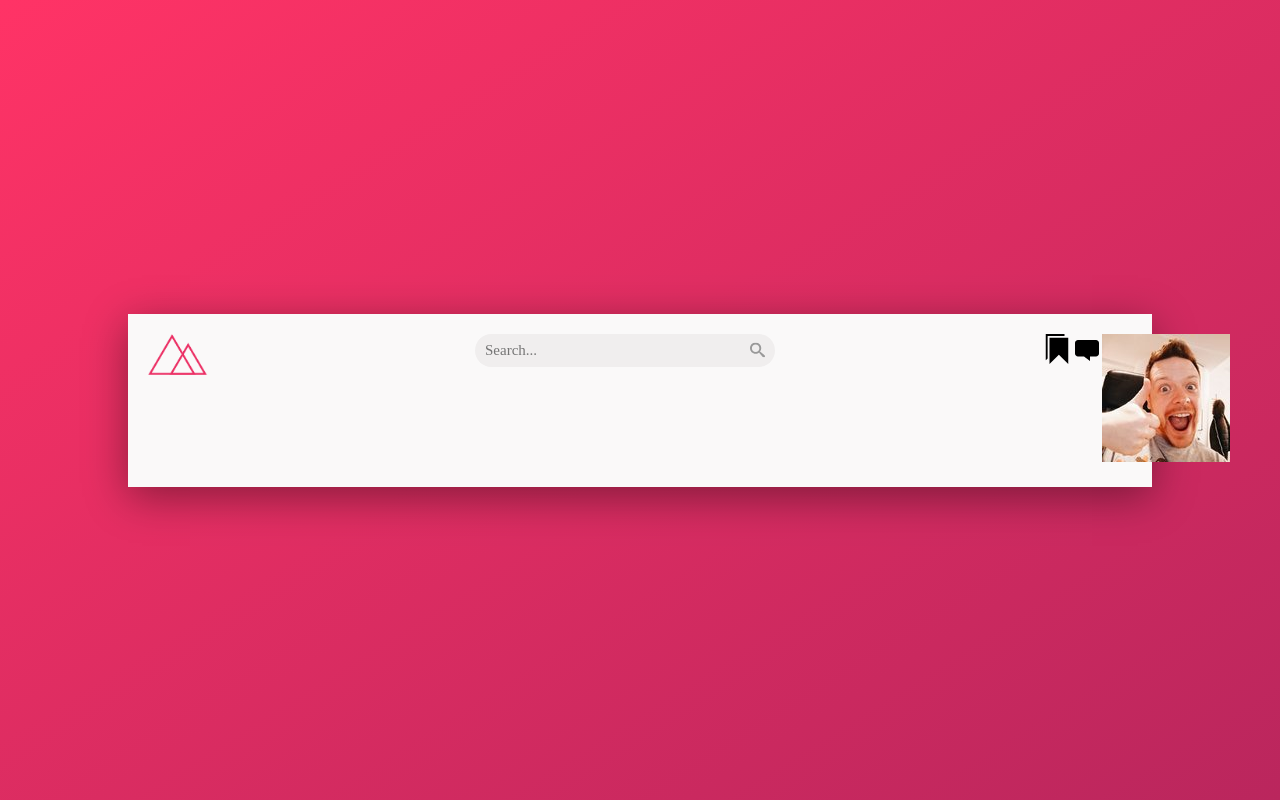
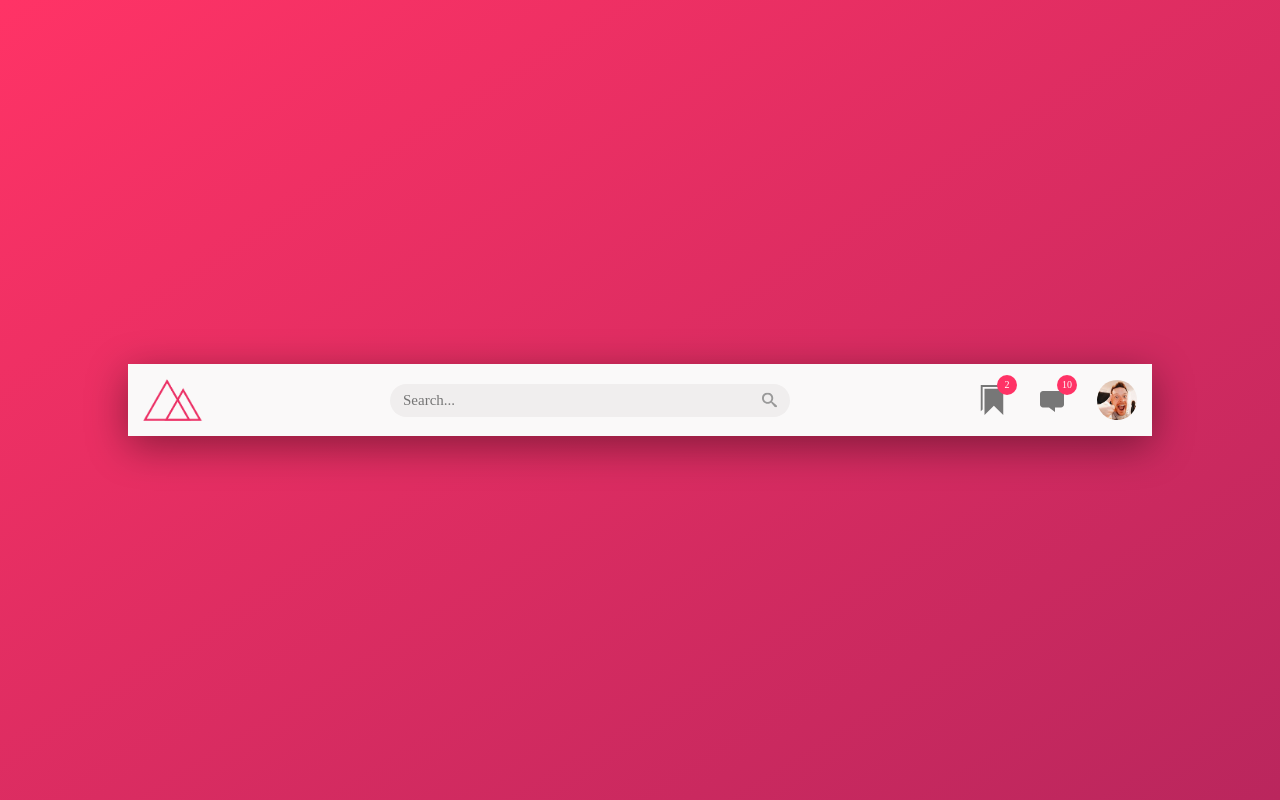
Before and after one commit to YoussefAitBihi/booking-user-interface, a website: page index.html in a window 1280 px wide. Drawn offline with Linux system fonts and the light colour scheme; a web font is replaced by a local one.

Commit message:
The end of header layout

```diff
--- a/index.html
+++ b/index.html
@@ -44,6 +44,7 @@
                                  xlink:href="img/sprite.svg#icon-bookmarks"
                               ></use>
                            </svg>
+                           <span class="navigation__notification">2</span>
                         </a>
                      </li>
                      <li class="navigation__item">
@@ -53,11 +54,19 @@
                                  xlink:href="img/sprite.svg#icon-message"
                               ></use>
                            </svg>
+                           <span class="navigation__notification">10</span>
                         </a>
                      </li>
                      <li class="navigation__item">
-                        <a href="#!" class="navigation__link">
-                           <img src="img/user-1.jpg" alt="Profile Picture" />
+                        <a
+                           href="#!"
+                           class="navigation__link navigation__link--picture-box"
+                        >
+                           <img
+                              src="img/user-1.jpg"
+                              alt="Profile Picture"
+                              class="navigation__picture"
+                           />
                         </a>
                      </li>
                   </ul>
--- a/sass/base/_base.scss
+++ b/sass/base/_base.scss
@@ -20,9 +20,11 @@
    --color-grey-light-3: #f0eeee;
    --color-grey-light-4: #ccc;
 
-   --color-grey-dark-1: #ccc;
+   --color-grey-dark-1: #333;
    --color-grey-dark-2: #777;
    --color-grey-dark-3: #999;
+
+   --transition-base: all 0.3s;
 }
 
 html {
--- a/sass/component/_component.scss
+++ b/sass/component/_component.scss
@@ -1,5 +1,5 @@
 .form-search {
-   flex-basis: 30rem;
+   flex-basis: 40rem;
 }
 
 .form-search__group {
@@ -8,7 +8,7 @@
 
 .form-search__control {
    width: 100%;
-   padding: 0.8rem 1rem;
+   padding: 0.8rem 1.3rem;
    background-color: var(--color-grey-light-3);
    color: var(--color-grey-dark-2);
    font-family: inherit;
@@ -35,7 +35,7 @@
 
    position: absolute;
    top: 50%;
-   right: 1rem;
+   right: 1.3rem;
    transform: translateY(-50%);
 }
 
--- a/sass/layout/_header.scss
+++ b/sass/layout/_header.scss
@@ -3,9 +3,13 @@
 /* ------------- */
 .header {
    background-color: var(--color-grey-light-1);
-   padding: 2rem;
+   padding: 1.5rem;
    display: flex;
    justify-content: space-between;
+
+   & > * {
+      align-self: center;
+   }
 
    &__logo-box {
       width: 6rem;
@@ -17,9 +21,3 @@
       max-width: 100%;
    }
 }
-
-/* ----------------- */
-/* NAVIGATION LAYOUT */
-/* ----------------- */
-.navigation {
-}
--- a/sass/layout/_navigation.scss
+++ b/sass/layout/_navigation.scss
@@ -6,16 +6,67 @@
       list-style: none;
       display: flex;
       justify-content: space-between;
+
+      & > * {
+         align-self: center;
+      }
+   }
+
+   &__item {
+      align-self: center;
+
+      &:not(:last-child) {
+         margin-right: 3rem;
+      }
    }
 
    &__link {
-      display: inline-block;
+      display: block;
       width: 3rem;
       height: 3rem;
+      position: relative;
+
+      &--picture-box {
+         width: 4rem;
+         height: 4rem;
+      }
 
       &-icon {
          width: 100%;
          height: 100%;
+         fill: var(--color-grey-dark-2);
+         transition: var(--transition-base);
+      }
+
+      &:hover &-icon {
+         fill: var(--color-grey-dark-1);
       }
    }
+
+   &__link:hover &__notification {
+      background-color: var(--color-primary-dark);
+   }
+
+   &__notification {
+      width: 2rem;
+      height: 2rem;
+      background-color: var(--color-primary-light);
+      color: white;
+      text-align: center;
+      line-height: 2rem;
+      font-weight: 400;
+      border-radius: 50%;
+      position: absolute;
+      top: 0;
+      right: 0;
+      top: -1rem;
+      right: -1rem;
+      transition: var(--transition-base);
+   }
+
+   &__picture {
+      display: block;
+      max-width: 100%;
+      border-radius: 50%;
+   }
 }
```
Also changed, not shown: css/main.css, 1 other file.
